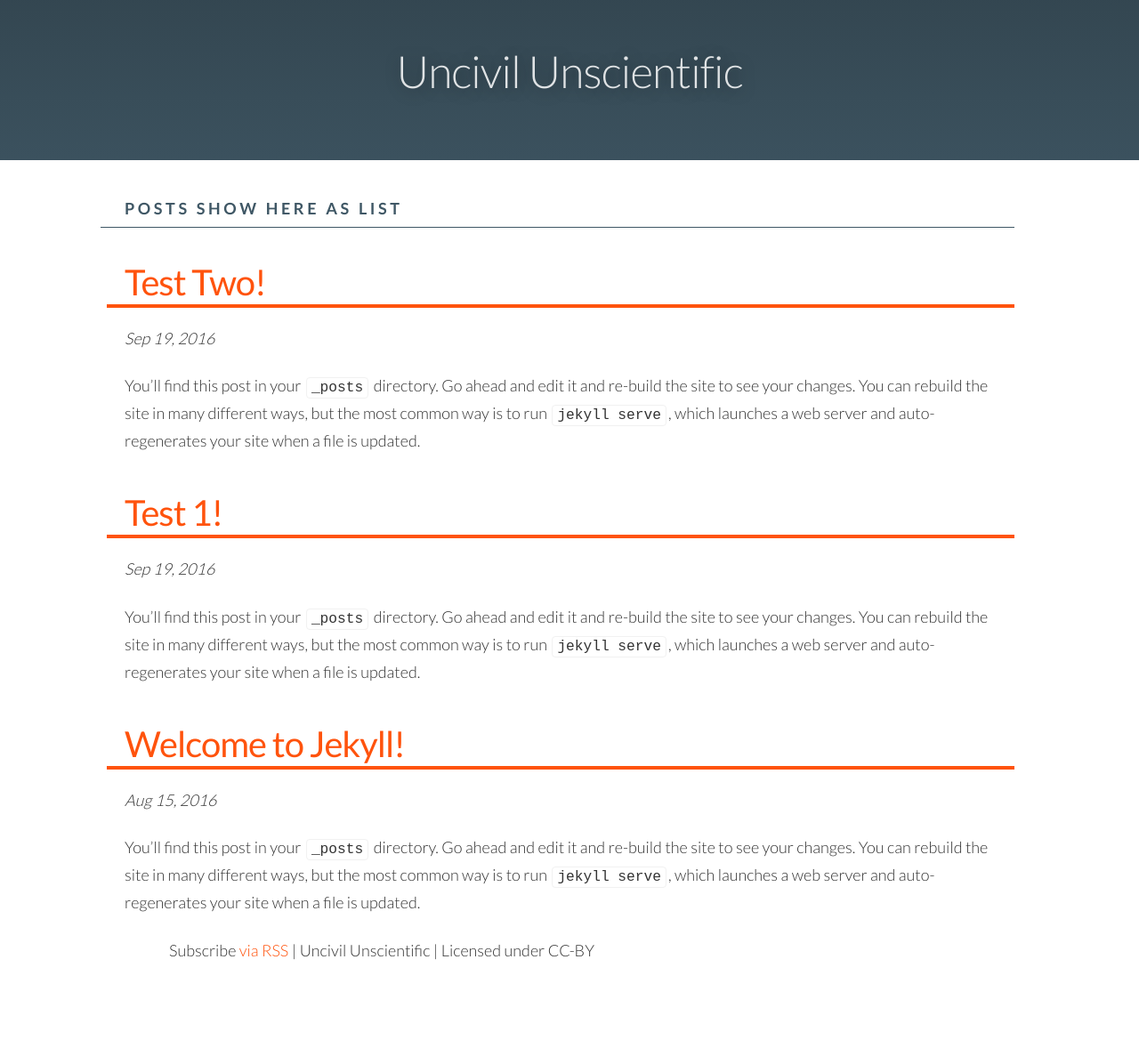
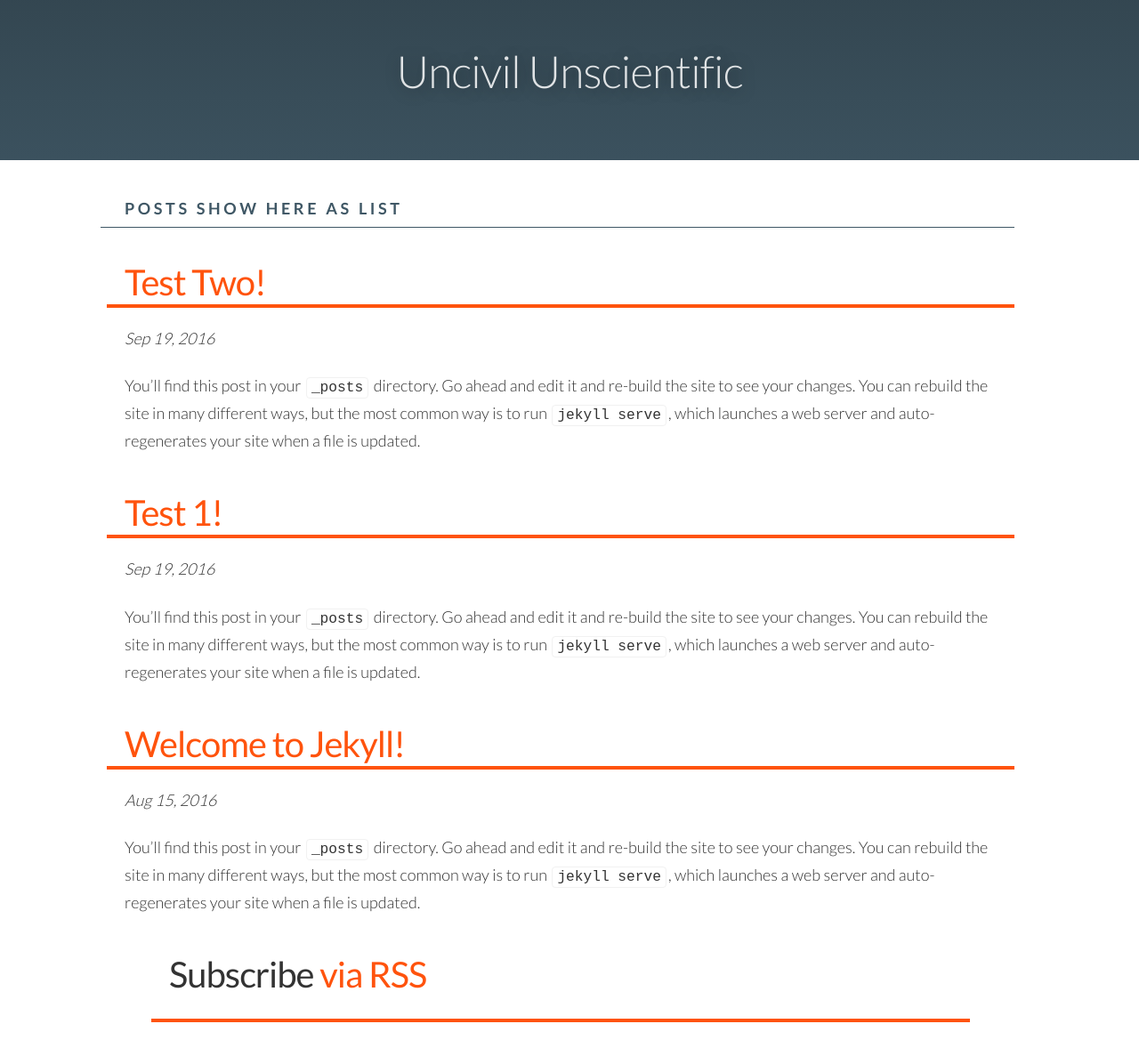
Before and after one commit to uncivunsci/Uncivil-Unscientific, a Jekyll site: the page built from index.html, in a window 1280 px wide. Shown: the whole page at 89% size. Built offline with Jekyll 4.4.1, drawn with Linux system fonts in a browser that asks for light colours; before the commit the page ends 1108 px from its top, so only the background shows below that.

Commit message:
Update index.html

```diff
--- a/index.html
+++ b/index.html
@@ -15,7 +15,9 @@
 </div>
 
 <div class="container">
-    <p>Subscribe <a href="{{ "/feed.xml" | prepend: site.baseurl }}">via RSS</a> | {{ site.title }} | Licensed under CC-BY</p>
+    <h2>
+    <p>Subscribe <a href="{{ "/feed.xml" | prepend: site.baseurl }}">via RSS</a></p>
+    </h2>
 </div>
 
 <!--
```
